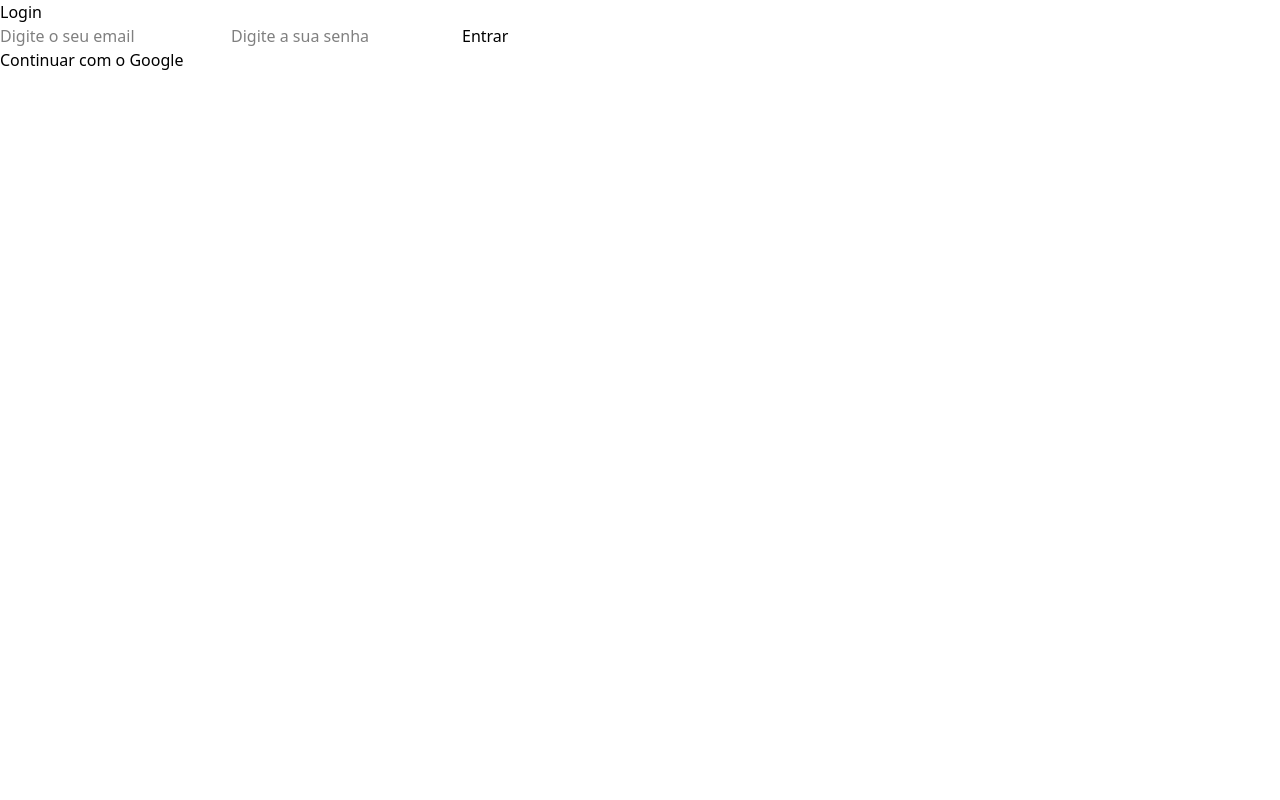
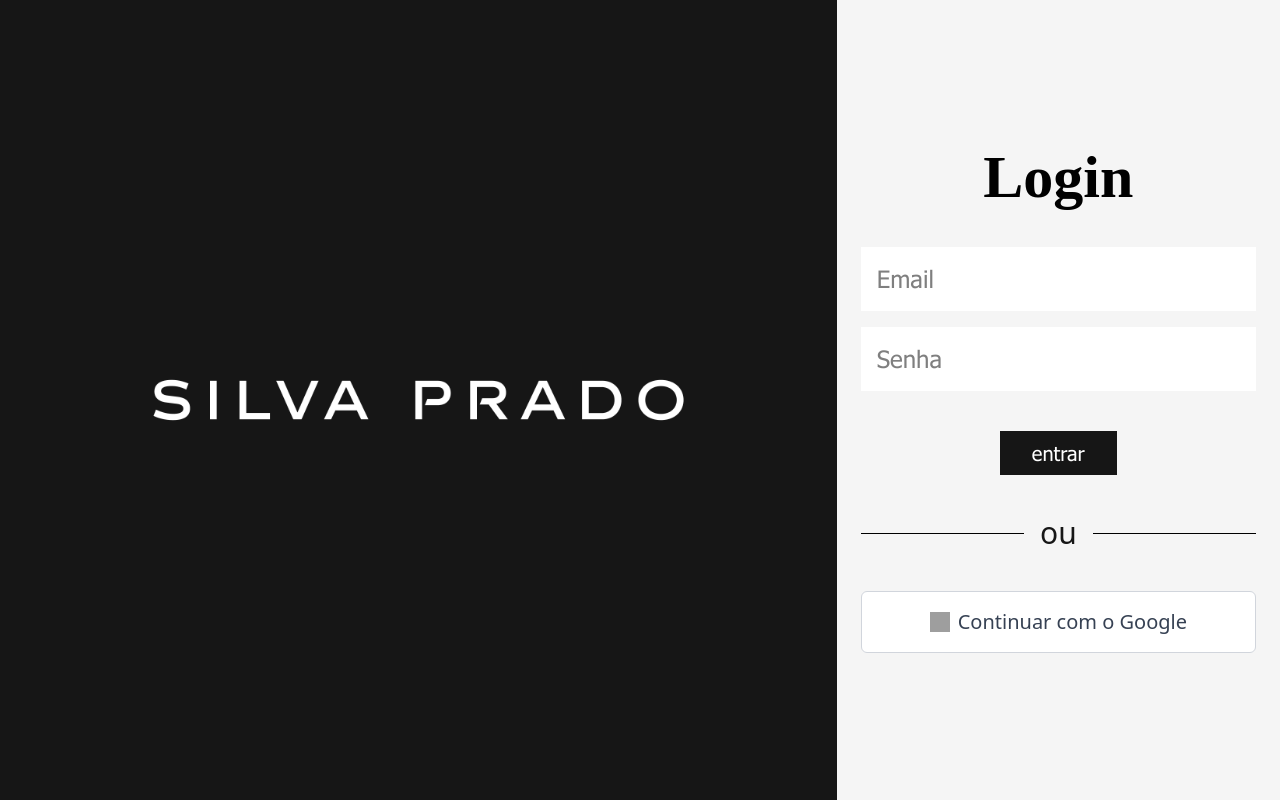
Before and after one commit to masolivs/SPSite, a Next.js app: page /login in a window 1280 px wide. Built offline with nearby package versions, Linux system fonts and the light colour scheme; no server answers; grey boxes are pictures that could not be loaded.

Commit message:
criação da página de login

```diff
--- a/src/app/login/page.tsx
+++ b/src/app/login/page.tsx
@@ -23,7 +23,7 @@ export default function LoginPage() {
       return;
     }
 
-    const { data, error } = await supabase.auth.signInWithPassword({
+    const { error } = await supabase.auth.signInWithPassword({
       email,
       password,
     });
@@ -36,27 +36,69 @@ export default function LoginPage() {
   };
 
   return (
-    <div>
-      <h1>Login</h1>
-      <form onSubmit={handleEmailLogin}>
+    <div className="min-h-screen flex flex-col md:flex-row bg-off-white">
+      <div className="w-full md:w-11/12 bg-dark flex items-center justify-center p-20">
+        <img src="/logob.png" alt="Logo" className="w-48 md:w-auto" />
+      </div>
+
+      <div className="w-full md:w-1/2 bg-off-white flex items-center justify-center py-16 px-6">
+        <div className="w-full max-w-lg">
+          <h2 className="text-5xl md:text-6xl font-dm-serif font-bold text-center mb-10">
+            Login
+          </h2>
+
+          <form onSubmit={handleEmailLogin} className="space-y-4 font-tahoma">
             <input
               type="email"
-          placeholder="Digite o seu email"
+              placeholder="Email"
+              className="w-full p-4 bg-white text-base md:text-2xl focus:outline-none"
               value={email}
               onChange={(e) => setEmail(e.target.value)}
               required
             />
             <input
               type="password"
-          placeholder="Digite a sua senha"
+              placeholder="Senha"
+              className="w-full p-4 bg-white text-base md:text-2xl focus:outline-none"
               value={password}
               onChange={(e) => setPassword(e.target.value)}
               required
             />
-        <button type="submit">Entrar</button>
+            <div className="flex justify-center">
+              <button
+                type="submit"
+                className="bg-dark text-white mt-6 px-8 py-2 text-base md:text-xl hover:bg-opacity-90 transition duration-200 cursor-pointer"
+              >
+                entrar
+              </button>
+            </div>
           </form>
-      {error && <p style={{ color: "red" }}>{error}</p>}
-      <button onClick={() => signIn("google")}>Continuar com o Google</button>
+
+          {error && <p className="text-red-500 text-sm mt-4">{error}</p>}
+
+          <div className="flex items-center my-6">
+            <hr className="flex-grow border-t" />
+            <span className="mx-4 text-dark text-sm mt-4 mb-4 md:text-3xl">
+              ou
+            </span>
+            <hr className="flex-grow border-t" />
+          </div>
+
+          <button
+            onClick={() => signIn("google")}
+            className="w-full flex items-center justify-center border bg-white border-gray-300 py-4 rounded-md transition cursor-pointer"
+          >
+            <img
+              src="https://www.svgrepo.com/show/475656/google-color.svg"
+              alt="Google"
+              className="w-5 h-5 mr-2"
+            />
+            <span className="text-sm md:text-xl text-gray-700">
+              Continuar com o Google
+            </span>
+          </button>
+        </div>
+      </div>
     </div>
   );
 }
--- a/src/app/styles/globals.css
+++ b/src/app/styles/globals.css
@@ -61,6 +61,7 @@
     --color-off-white: #F5F5F5;
     --color-white: #FFFFFF;
     --bg-off-white: #F5F5F5;
+    --bg-dark: #161616;
   }
 
   .font-dm-serif {
```
Also changed, not shown: public/logob.png (added). Lines whose indentation alone changed are shown as unchanged.
